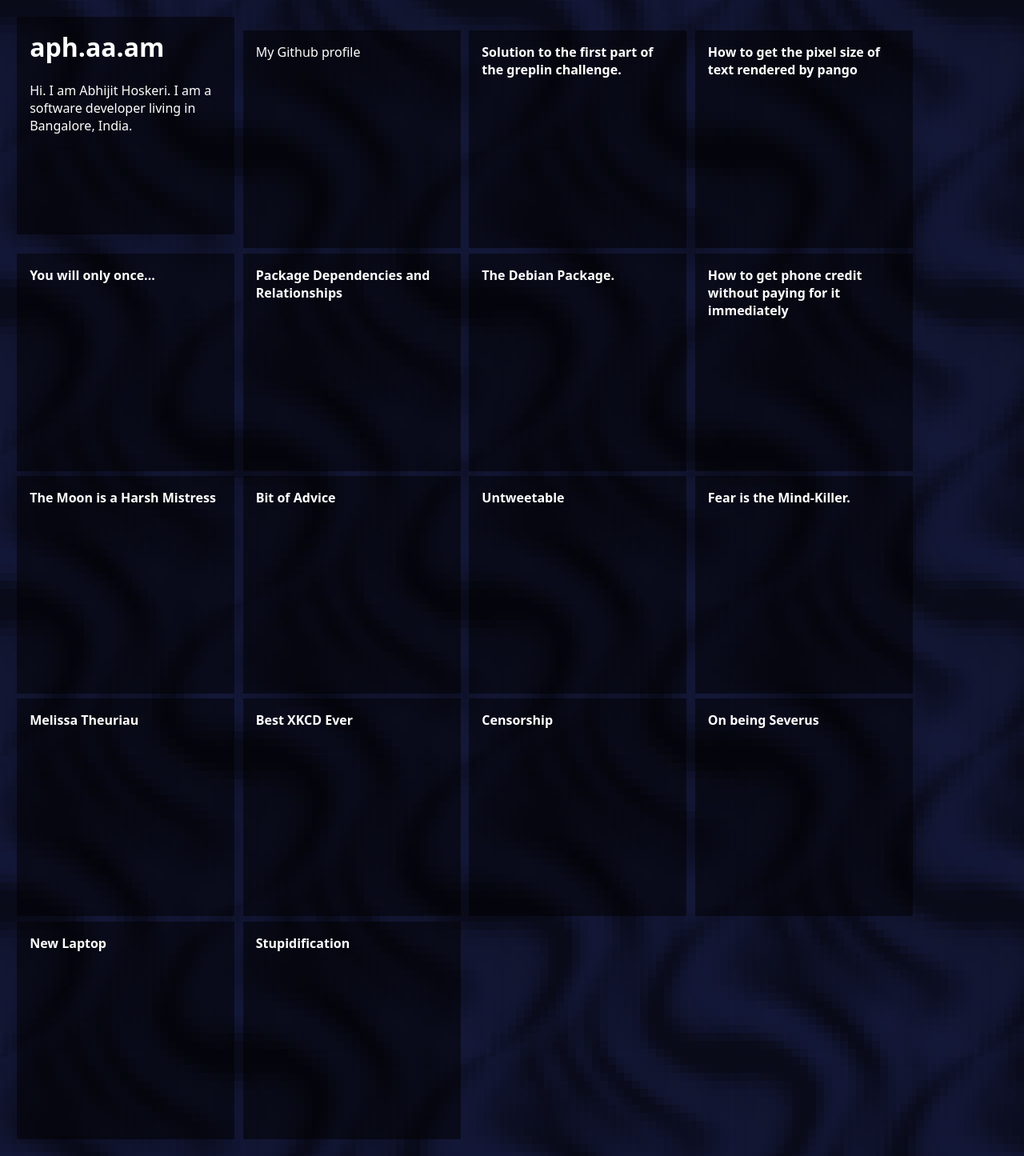
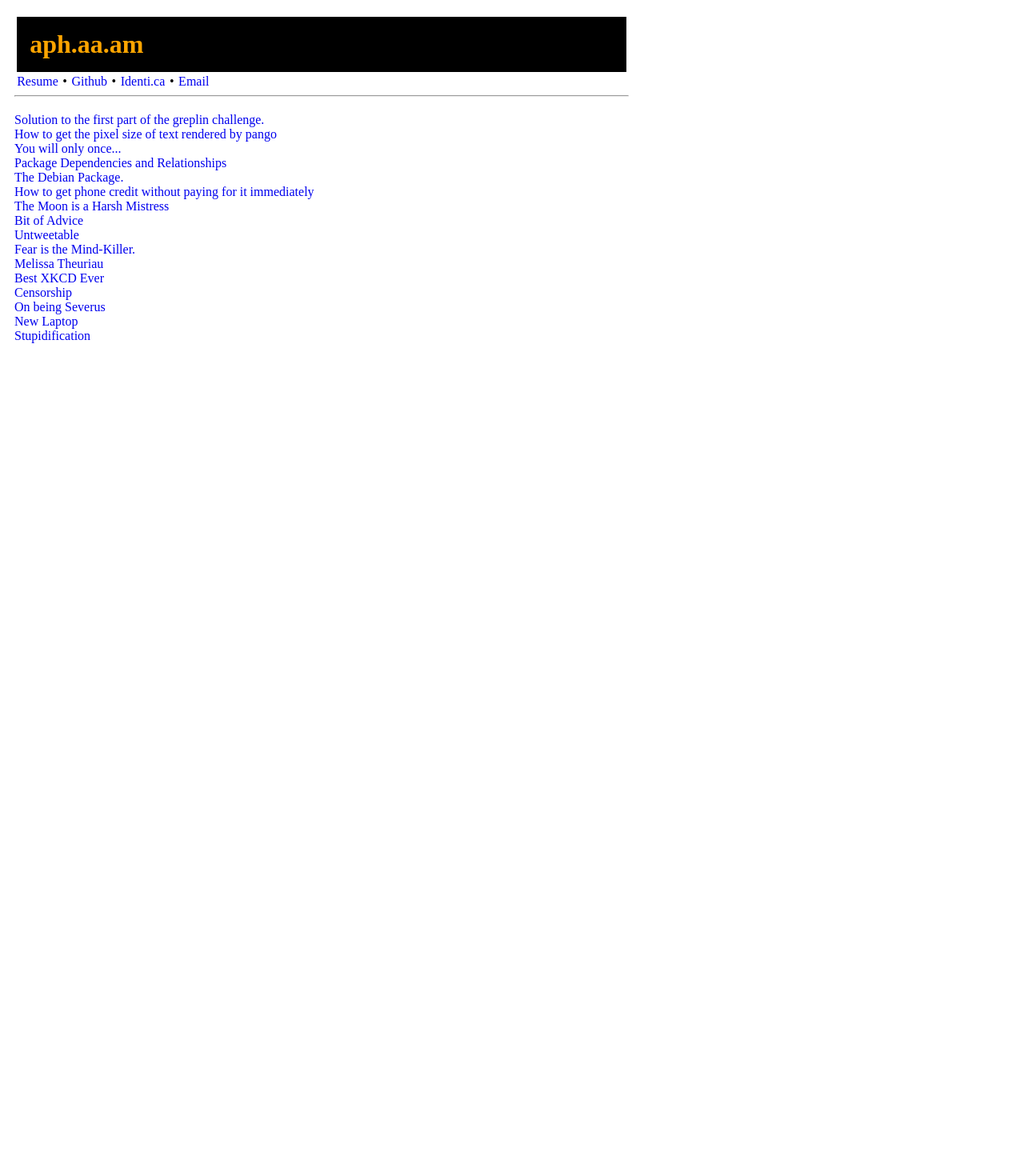
Before and after one commit to hoskeri/hoskeri.github.com, a Jekyll site: the page built from index.html, in a window 1280 px wide. Shown: the whole page at 80% size. Built offline with Jekyll 4.4.1, drawn with Linux system fonts in a browser that asks for light colours; after the commit the page ends 900 px from its top, so only the background shows below that.

Commit message:
roll back the fancy boxes experiment

```diff
--- a/_layouts/default.html
+++ b/_layouts/default.html
@@ -5,9 +5,13 @@
     <link rel="stylesheet" href="/pygments.css">
   </head>
   <body>
-    <div class="blog-post">
-    	<h1> {{ page.title }} </h1>
-      {{ content }}
-    </div>
+	<a href="/"> <h1>aph.aa.am</h1></a>
+	<a href="/resume.html">Resume</a>
+	&bull; <a href="http://github.com/hoskeri">Github</a>
+	&bull; <a href="http://identi.ca/whacker">Identi.ca</a>
+	&bull; <a href="mailto:abhijithoskeri@gmail.com">Email</a>
+	<hr/>
+	<h2> {{ page.title }} </h2>
+    {{ content }}
   </body>
 </html>
--- a/_layouts/homepage.html
+++ /dev/null
@@ -1,11 +0,0 @@
-<html>
-  <head>
-    <title>{{ page.title }}</title>
-    <link rel="stylesheet" href="/style.css">
-    <link rel="stylesheet" href="/pygments.css">
-  </head>
-  <body>
-      {{ content }}
-    </div>
-  </body>
-</html>
--- a/index.html
+++ b/index.html
@@ -1,8 +1,6 @@
 ---
-layout: homepage
+layout: default
 ---
-<a class="box" href="/"> <h1>aph.aa.am</h1>Hi. I am Abhijit Hoskeri. I am a software developer living in Bangalore, India.</a>
-<a class="box" href="http://github.com/hoskeri">My Github profile</a>
 {% for post in site.categories.blog %}
-	<a href="{{ post.url }}"> <div class="box">{{ post.title }}</div></a>
+	<a href="{{ post.url }}"><div>{{ post.title }}</div></a>
 {% endfor %}
--- a/style.css
+++ b/style.css
@@ -1,30 +1,24 @@
 body {
-	font-family: Sans;
+	font-family: Serif;
   padding: 10px;
-	background-image: url("/background.png");
+	width: 60%;
 }
 
-.box {
-    display: inline-table;
-    width: 15em;
-    height: 15em;
-    margin: 0.2em;
-    padding: 1em;
-  	background-image: url("/transparent.png");
-		color: white;
-}
-
-a .box {
-	color: white;
-	font-weight: bold;
-}
-
-.box:hover {
-  	background-image: url("/transparent-light.png");
+h1 {
+	display: block;
+	padding: 0.5em;
+	margin: 0.1em;
+	background: black;
+	color: orange;
 }
 
 a {
 	text-decoration: none;
+	margin: 0.1em;
+}
+
+a:hover {
+	text-decoration: underline;
 }
 
 .code-block {
@@ -34,11 +28,3 @@ a {
 	border: 1 solid black;
 	font-size: 0.9em;
 }
-
-.blog-post {
-	display: block;
-	width: 60%;
-  font-size: 0.9em;
-	background: white;
-	padding: 2em;
-}
```
Also changed, not shown: background.png (deleted), transparent-light.png (deleted), transparent.png (deleted).
